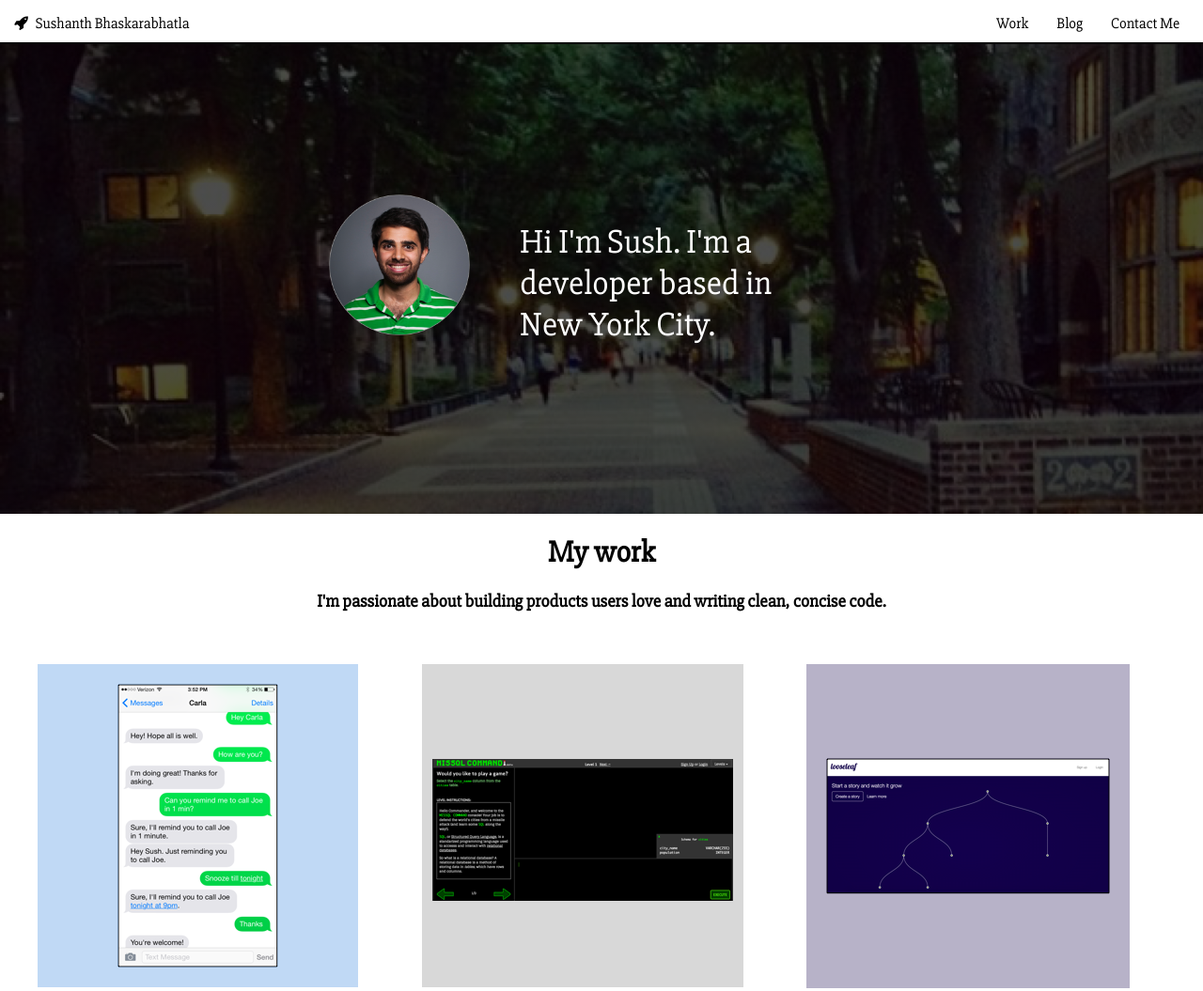
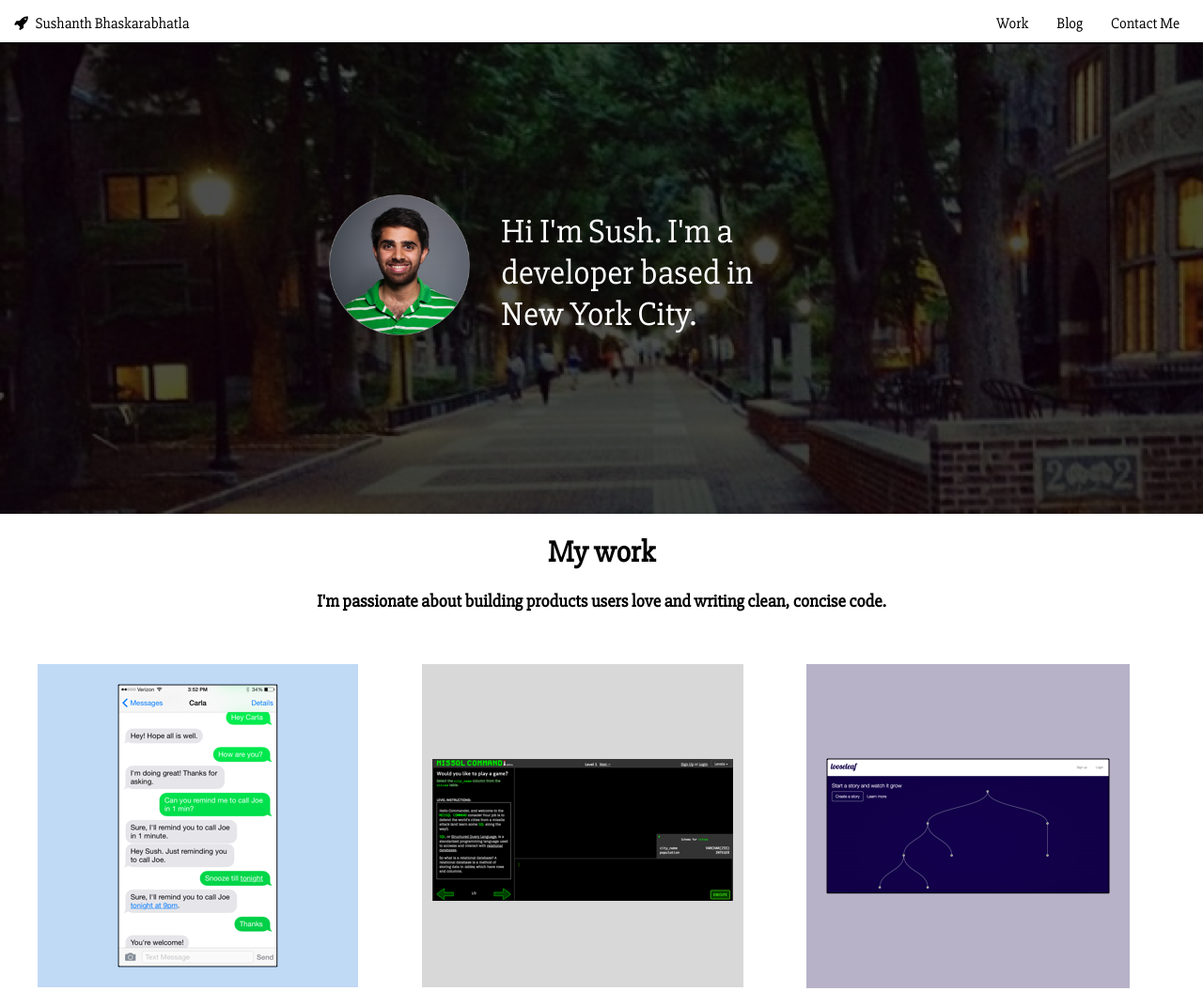
Before and after one commit to bhaskaraspb/bhaskaraspb.github.io, a plain HTML site: page index.html in a window 1280 px wide. Shown: the top 1055 px of the page at 94% size. Drawn offline with nearby package versions, Linux system fonts and the light colour scheme.

Commit message:
fix vertical alignment of banner text

```diff
--- a/base.css
+++ b/base.css
@@ -9,6 +9,10 @@ a {
 
 #project-link{
   color:white;
+}
+
+span#banner {
+  position: fixed;
 }
 
 nav {
@@ -59,19 +63,26 @@ a.header-name {
 .banner-headshot {
   padding-top: 10px;
   margin-top: 150px;
-  width: 200px;
+  /*width: 200px;*/
   display: inline-block;
   margin-left: 350px;
 }
 
-.banner-text {
+.banner-headshot img{
+  vertical-align: bottom;
+}
+
+.banner-headshot span{
   color: white;
   font-size: 36px;
-  margin-left: 0px;
+  width: 300px;
+  padding-top: 15px;
+  margin-left: 30px;
+/*  margin-left: 0px;
   margin-bottom: 20px;
   padding-top: 170px;
   width: 300px;
-  font-family: 'Slabo 27px', serif;
+*/  font-family: 'Slabo 27px', serif;
   display: inline-block;
   /*position: fixed;*/
 }
@@ -181,6 +192,7 @@ a.header-name {
 .footer ul {
   list-style: none;
   text-align: center;
+  padding-right: 30px;
 }
 
 .footer li {
--- a/index.html
+++ b/index.html
@@ -30,10 +30,10 @@
 </nav>
 
 <div class="banner-container">
-  <div class="banner-headshot"><img src="headshot_circle.png" width="150"></img></div>
-  <div class="banner-text">
-    Hi I'm Sush. I'm a developer based in New York City.
-  </div>
+    <div class="banner-headshot"><img src="headshot_circle.png" width="150"></img>
+    <!-- <div class="banner-text"> -->
+      <span>Hi I'm Sush. I'm a developer based in New York City.</span></div>
+    <!-- </div> -->
 </div>
 
 <div class="work-container">
```
